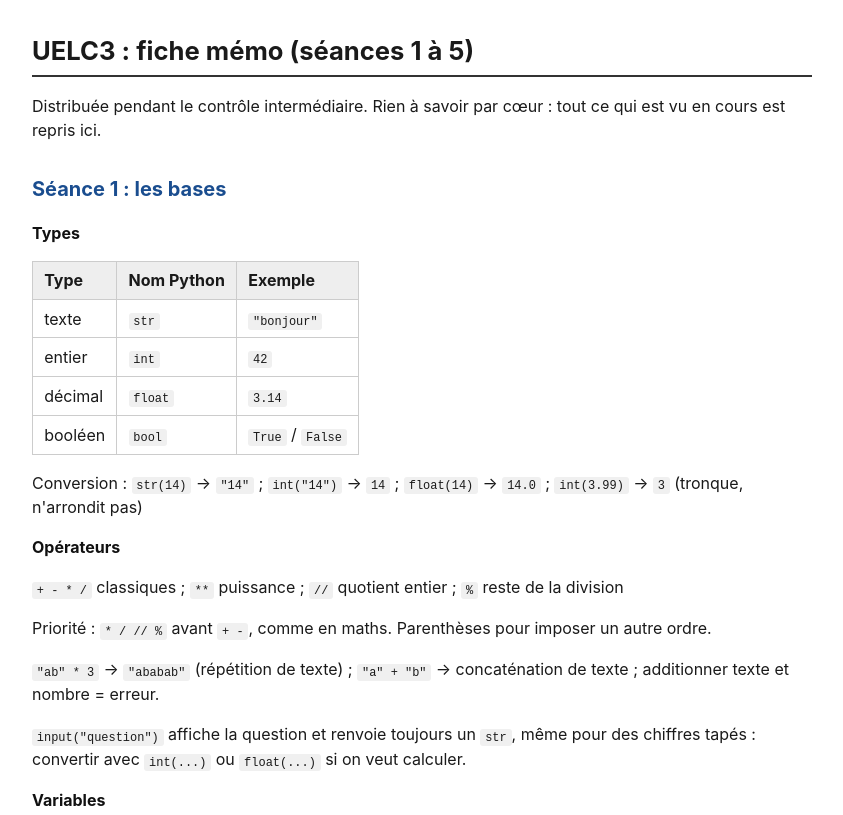
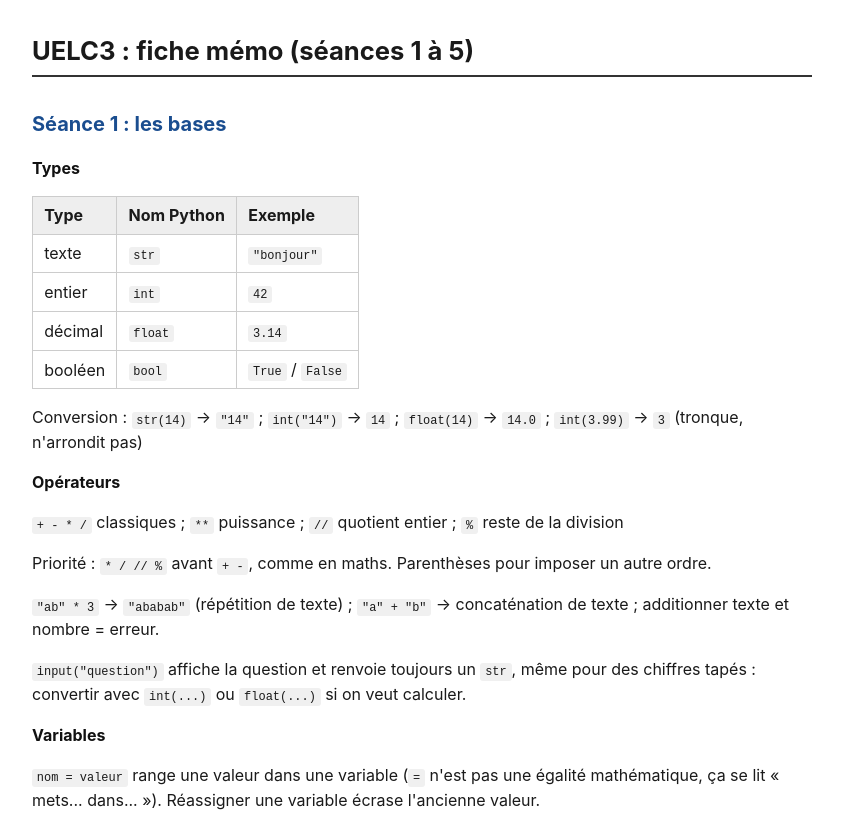
Before and after one commit to Lugdum/UELC3, a plain HTML site: page fiche-memo.html in a window 1280 px wide. Shown: the top 815 px of the page, without its empty margins (218-1061 px from the left). Drawn offline with Linux system fonts and the light colour scheme.

Commit message:
Retire la phrase d'intro inutile de la fiche memo

```diff
--- a/fiche-memo.html
+++ b/fiche-memo.html
@@ -22,7 +22,6 @@
 </head>
 <body>
 <h1>UELC3 : fiche mémo (séances 1 à 5)</h1>
-<p>Distribuée pendant le contrôle intermédiaire. Rien à savoir par cœur : tout ce qui est vu en cours est repris ici.</p>
 <h2>Séance 1 : les bases</h2>
 <p><strong>Types</strong></p>
 <table>
```
